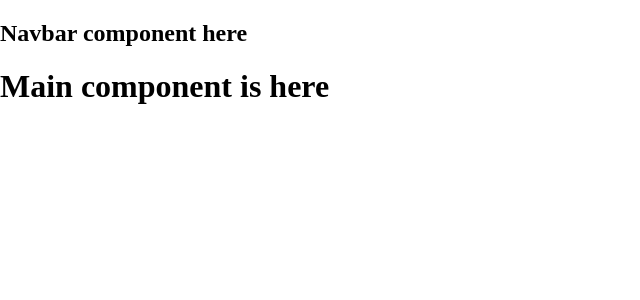
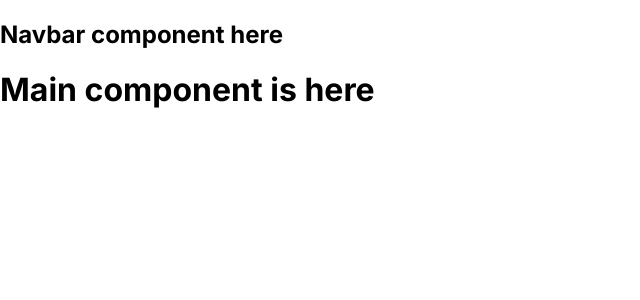
Before and after one commit to ntjnh/1-react-info, a React (Create React App) app: page / in a window 1280 px wide. Shown: the top 300 px of the page, without its empty margins (0-640 px from the left). Built offline with nearby package versions, Linux system fonts and the light colour scheme.

Commit message:
Set body font and global border-box setting

```diff
--- a/src/index.css
+++ b/src/index.css
@@ -1,4 +1,9 @@
+* {
+    box-sizing: border-box;
+}
+
 body {
+    font-family: 'Inter', sans-serif;
     margin: 0;
     padding: 0;
 }
```
